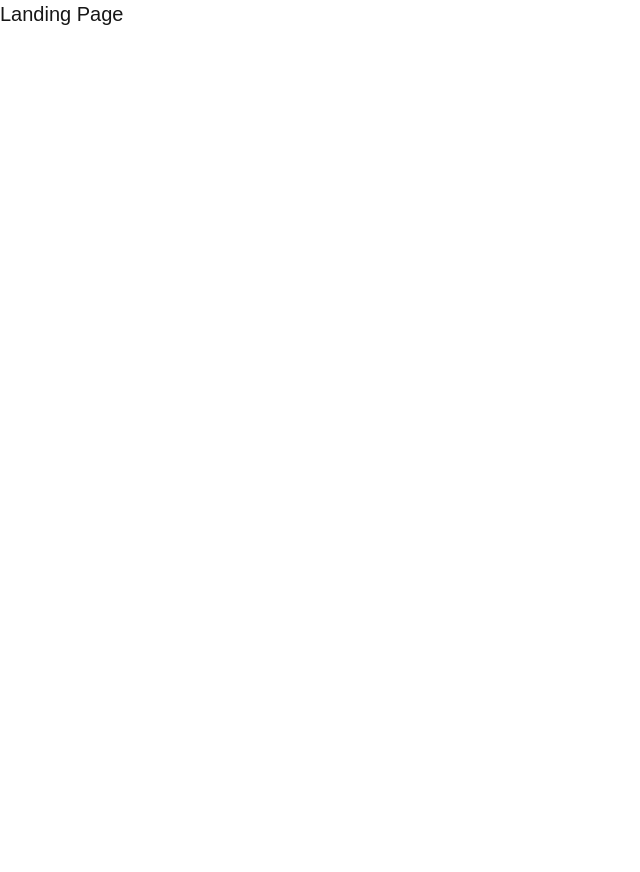
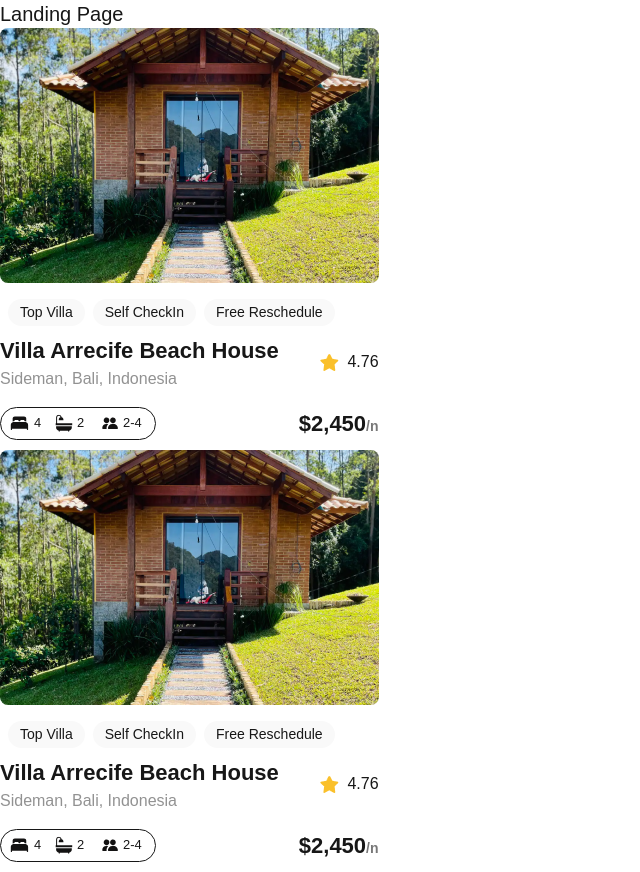
Before and after one commit to TheMSFlow/alx-project-0x00-setup, a Next.js app in the folder alx-project-0x00/: page /landing in a window 1280 px wide. Shown: the whole page, without its empty margins (0-640 px from the left). Before the commit the page ends 800 px from the top, so only its background shows below. Built offline with nearby package versions, Linux system fonts and the light colour scheme.

Commit message:
4. Using components

```diff
--- a/alx-project-0x00/pages/landing.tsx
+++ b/alx-project-0x00/pages/landing.tsx
@@ -1,7 +1,12 @@
+import Card from "@/components/Card"
+
+
 const Landing: React.FC =  () => {
   return (
     <div>
       <h1 className=" text-xl font-extralight">Landing Page</h1>
+      <Card />
+      <Card />
     </div>
   )
 }
```
